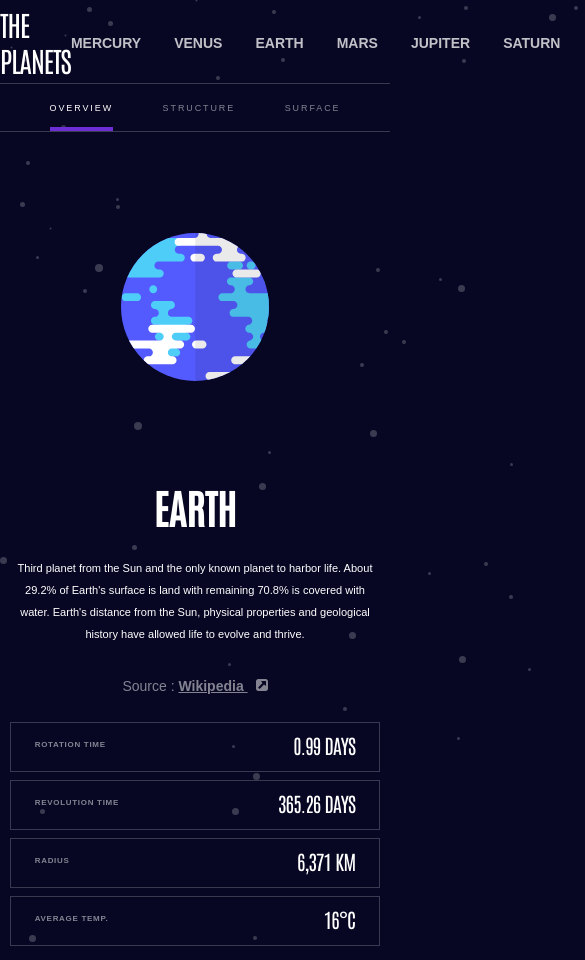
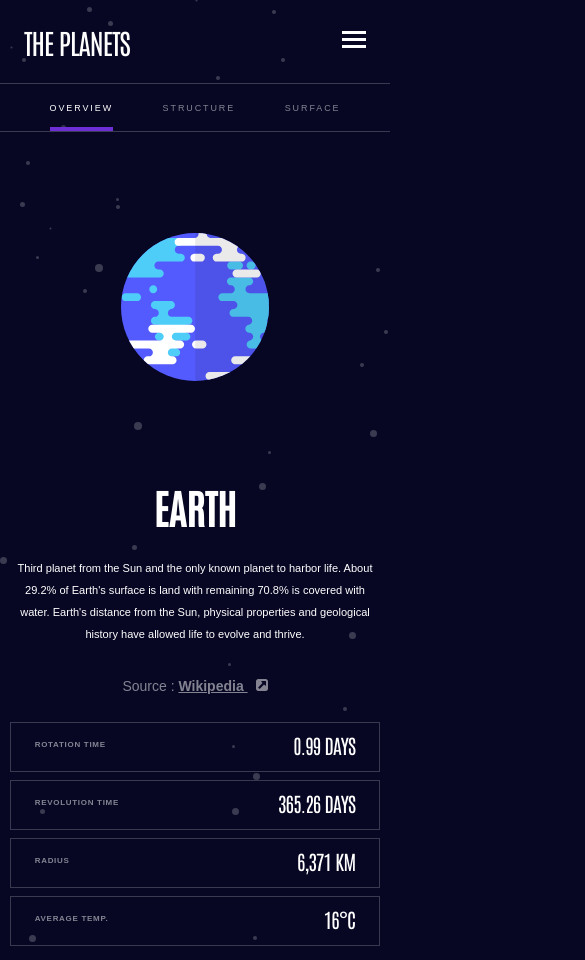
Before and after one commit to bradleyhop/frontend-mentor-planet-facts-site, a Vue app: page / in a window 390 px wide. Shown: the top 960 px of the page, 585 px wide, since content can reach past the window. Built offline with nearby package versions, Linux system fonts and the light colour scheme.

Commit message:
mobile menu button initial

```diff
--- a/src/App.vue
+++ b/src/App.vue
@@ -11,6 +11,7 @@ export default {
       dataPlanet: {}, // on init, load local json
       viewPlanet: {}, // prop; load a default planet view: Earth
       loaded: false, // show PlanetDisplay component only after json loads
+      toggleMenu: false, // state of pop-over menu for mobile devices
       hover: false, // hover state for menu hover styling
       hoverColor: "", // cover for menu item hover border
       accentColor: [
@@ -60,6 +61,11 @@ export default {
       this.hoverColor = this.accentColor[planetNum];
       this.hover = true;
     },
+
+    // toggle mobile menu
+    setMobileMenu: function () {
+      this.toggleMenu = !this.toggleMenu;
+    },
   },
 };
 </script>
@@ -68,7 +74,15 @@ export default {
   <header>
     <div class="logo-container"><span class="logo-text">THE PLANETS</span></div>
 
-    <nav>
+    <!-- pop-over menu for mobile devices -->
+    <nav class="mobile-menu">
+      <button class="mobile-menu-button" @click="setMobileMenu()">
+        <img src="@/assets/img/icon-hamburger.svg" class="humburger-icon" />
+      </button>
+    </nav>
+
+    <!-- menu list for tablet and larger devices -->
+    <nav class="horizontal-menu">
       <ul class="menu-list">
         <li
           class="menu-item"
@@ -147,7 +161,11 @@ export default {
   </header>
 
   <div class="component-container">
-    <PlanetDisplay v-if="loaded" :planet="viewPlanet" :pColor="planetColor" />
+    <PlanetDisplay
+      v-if="loaded && !toggleMenu"
+      :planet="viewPlanet"
+      :pColor="planetColor"
+    />
   </div>
 </template>
 
@@ -155,12 +173,16 @@ export default {
 header {
   border-bottom: 1px solid rgba(255, 255, 255, 0.2);
   display: flex;
+  justify-content: space-between;
   min-height: 6rem;
+  width: 100%;
+  padding: 0 1.71rem;
 
   @include tablet-breakpoint {
     flex-direction: column;
     justify-content: center;
     align-items: center;
+    padding: 0;
   }
 
   @include desktop-breakpoint {
@@ -168,8 +190,29 @@ header {
     justify-content: space-between;
   }
 
+  .mobile-menu {
+    align-self: center;
+
+    @include tablet-breakpoint {
+      display: none;
+    }
+
+    .mobile-menu-button {
+      appearance: none;
+      background: none;
+      border: none;
+      cursor: pointer;
+
+      .hamburger-icon {
+        height: 24px;
+        width: auto;
+      }
+    }
+  }
+
   .logo-container {
     display: flex;
+    flex-grow: 1; // helps to push menu button
     align-items: center;
 
     @include tablet-breakpoint {
@@ -190,10 +233,14 @@ header {
   }
 
   .menu-list {
-    display: flex;
-    height: 100%;
-    list-style: none;
-    align-items: center;
+    display: none;
+
+    @include tablet-breakpoint {
+      display: flex;
+      height: 100%;
+      list-style: none;
+      align-items: center;
+    }
 
     // hover color based on what planet user is hovering over in the mneu
     .accentBorderColor:hover {
--- a/src/components/PlanetDisplay.vue
+++ b/src/components/PlanetDisplay.vue
@@ -224,8 +224,7 @@ export default {
     letter-spacing: 1.93px;
     line-height: 0.71rem;
     text-transform: uppercase;
-    padding: 1.43rem 0 1.21rem 0; // L&R padding set by flex
-
+    padding: 1.43rem 0 1.21rem 0; // L&R 'padding' set by flex
     // no hover state needed
   }
 
@@ -478,11 +477,11 @@ export default {
 .number-facts-container {
   display: grid;
   row-gap: 0.57rem;
+  margin-bottom: 1rem;
 
   @include tablet-breakpoint {
     column-gap: 2.14rem;
     grid-template-columns: repeat(4, 1fr);
-    margin-bottom: 2rem;
   }
 
   .grid-outline {
```
